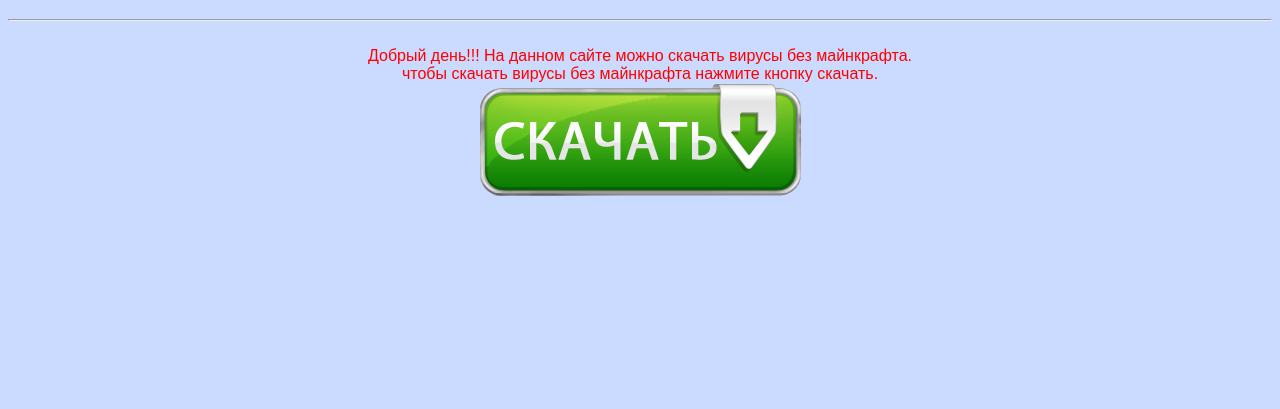
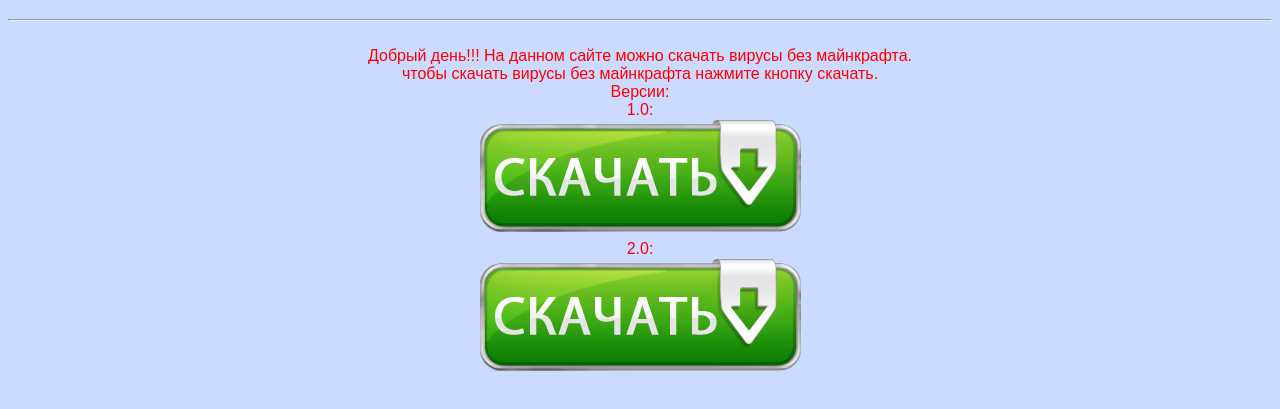
Before and after one commit to virusinotminecraft/virusbezminecrafta, a plain HTML site: page index.html in a window 1280 px wide. Shown: the part 61-470 px from the top of the page. Drawn offline with Linux system fonts and the light colour scheme.

Commit message:
Add new virus!

```diff
--- a/index.html
+++ b/index.html
@@ -18,6 +18,14 @@ align="center">
 <br>
 чтобы скачать вирусы без майнкрафта нажмите кнопку скачать.
 <br>
+Версии:
+<br>
+1.0:
+<br>
 <a href="virusbezmaina.exe" download=""><img src="knopkaskachat.png"></a>
+<br>
+2.0:
+<br>
+<a href="virusbezmaina2.exe" download=""><img src="knopkaskachat.png"></a>
 </body>
 </html>
```
